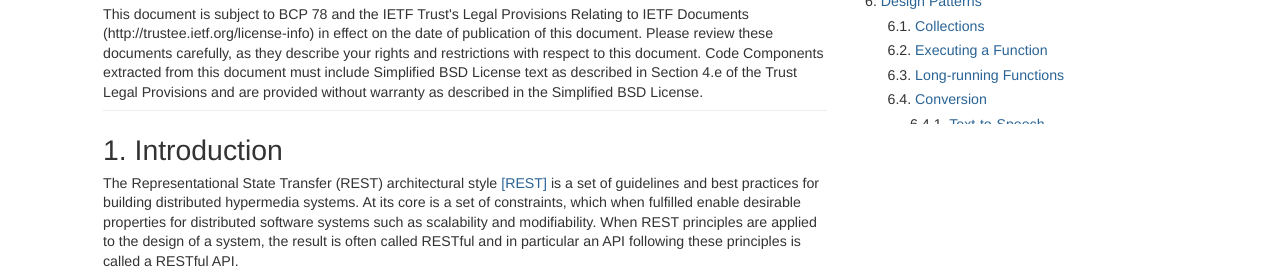
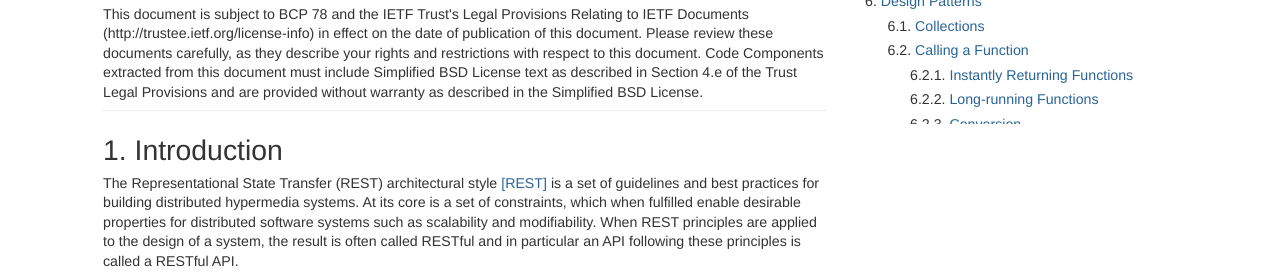
Before and after one commit to solkem/t2trg-rest-iot, a plain HTML site: page draft-keranen-t2trg-rest-iot.html in a window 1280 px wide. Shown: the part 676-952 px from the top of the page. Drawn offline with Linux system fonts and the light colour scheme.

Commit message:
Script updating gh-pages from 6865625. [ci skip]

```diff
--- a/draft-keranen-t2trg-rest-iot.html
+++ b/draft-keranen-t2trg-rest-iot.html
@@ -301,13 +301,14 @@ address {
 <link href="#rfc.section.5.3" rel="Chapter" title="5.3 At Runtime"/>
 <link href="#rfc.section.6" rel="Chapter" title="6 Design Patterns"/>
 <link href="#rfc.section.6.1" rel="Chapter" title="6.1 Collections"/>
-<link href="#rfc.section.6.2" rel="Chapter" title="6.2 Executing a Function"/>
-<link href="#rfc.section.6.3" rel="Chapter" title="6.3 Long-running Functions"/>
-<link href="#rfc.section.6.4" rel="Chapter" title="6.4 Conversion"/>
-<link href="#rfc.section.6.4.1" rel="Chapter" title="6.4.1 Text-to-Speech"/>
-<link href="#rfc.section.6.4.2" rel="Chapter" title="6.4.2 Speech-to-Text"/>
-<link href="#rfc.section.6.5" rel="Chapter" title="6.5 Events as State"/>
-<link href="#rfc.section.6.6" rel="Chapter" title="6.6 Server Push"/>
+<link href="#rfc.section.6.2" rel="Chapter" title="6.2 Calling a Function"/>
+<link href="#rfc.section.6.2.1" rel="Chapter" title="6.2.1 Instantly Returning Functions"/>
+<link href="#rfc.section.6.2.2" rel="Chapter" title="6.2.2 Long-running Functions"/>
+<link href="#rfc.section.6.2.3" rel="Chapter" title="6.2.3 Conversion"/>
+<link href="#rfc.section.6.2.4" rel="Chapter" title="6.2.4 Text-to-Speech Example"/>
+<link href="#rfc.section.6.2.5" rel="Chapter" title="6.2.5 Speech-to-Text Example"/>
+<link href="#rfc.section.6.2.6" rel="Chapter" title="6.2.6 Events as State"/>
+<link href="#rfc.section.6.3" rel="Chapter" title="6.3 Server Push"/>
 <link href="#rfc.section.7" rel="Chapter" title="7 Security Considerations"/>
 <link href="#rfc.section.8" rel="Chapter" title="8 Acknowledgement"/>
 <link href="#rfc.references" rel="Chapter" title="9 References"/>
@@ -409,13 +410,14 @@ address {
 <li>5.3.   <a href="#rfc.section.5.3">At Runtime</a></li>
 </ul><li>6.   <a href="#rfc.section.6">Design Patterns</a></li>
 <ul><li>6.1.   <a href="#rfc.section.6.1">Collections</a></li>
-<li>6.2.   <a href="#rfc.section.6.2">Executing a Function</a></li>
-<li>6.3.   <a href="#rfc.section.6.3">Long-running Functions</a></li>
-<li>6.4.   <a href="#rfc.section.6.4">Conversion</a></li>
-<ul><li>6.4.1.   <a href="#rfc.section.6.4.1">Text-to-Speech</a></li>
-<li>6.4.2.   <a href="#rfc.section.6.4.2">Speech-to-Text</a></li>
-</ul><li>6.5.   <a href="#rfc.section.6.5">Events as State</a></li>
-<li>6.6.   <a href="#rfc.section.6.6">Server Push</a></li>
+<li>6.2.   <a href="#rfc.section.6.2">Calling a Function</a></li>
+<ul><li>6.2.1.   <a href="#rfc.section.6.2.1">Instantly Returning Functions</a></li>
+<li>6.2.2.   <a href="#rfc.section.6.2.2">Long-running Functions</a></li>
+<li>6.2.3.   <a href="#rfc.section.6.2.3">Conversion</a></li>
+<li>6.2.4.   <a href="#rfc.section.6.2.4">Text-to-Speech Example</a></li>
+<li>6.2.5.   <a href="#rfc.section.6.2.5">Speech-to-Text Example</a></li>
+<li>6.2.6.   <a href="#rfc.section.6.2.6">Events as State</a></li>
+</ul><li>6.3.   <a href="#rfc.section.6.3">Server Push</a></li>
 </ul><li>7.   <a href="#rfc.section.7">Security Considerations</a></li>
 <li>8.   <a href="#rfc.section.8">Acknowledgement</a></li>
 <li>9.   <a href="#rfc.references">References</a></li>
@@ -446,7 +448,7 @@ address {
   <dt>Client:</dt>
   <dd style="margin-left: 8">A node that sends requests to servers and receives responses.</dd>
   <dt>Client State:</dt>
-  <dd style="margin-left: 8">The state kept by a client between requests. This typically includes the &#8220;current&#8221; resource, the set of active requests, the history of requests, bookmarks (URIs stored for later retrieval) and application-specific state. (Note that this is called &#8220;Application State&#8221; in <a href="#REST">[REST]</a>, which has some ambiguity in modern (IoT) systems where the overall state of the distributed application (i.e., application state) is reflected in the union of all Client States and Resource States of all clients and servers involved.)</dd>
+  <dd style="margin-left: 8">The state kept by a client between requests. This typically includes the currently processed representation, the set of active requests, the history of requests, bookmarks (URIs stored for later retrieval), and application-specific state (e.g., local variables). (Note that this is called &#8220;Application State&#8221; in <a href="#REST">[REST]</a>, which has some ambiguity in modern (IoT) systems where the overall state of the distributed application (i.e., application state) is reflected in the union of all Client States and Resource States of all clients and servers involved.)</dd>
   <dt>Content Negotiation:</dt>
   <dd style="margin-left: 8">The practice of determining the &#8220;best&#8221; representation for a client when examining the current state of a resource. The most common forms of content negotiation are Proactive Content Negotiation and Reactive Content Negotiation.</dd>
   <dt>Form:</dt>
@@ -549,9 +551,10 @@ address {
 </pre>
 <p class="figure">Figure 4: Constrained RESTful environments</p>
 <h1 id="rfc.section.3.2"><a href="#rfc.section.3.2">3.2.</a> <a href="#system-design" id="system-design">System design</a></h1>
-<p id="rfc.section.3.2.p.1">When designing a RESTful system, the state of the distributed application must be assigned to the different components.  Here, it is important to distinguish between &#8220;client state&#8221; and &#8220;resource state&#8221;.</p>
-<p id="rfc.section.3.2.p.2">Client state encompasses the control flow and the interactions between the components (see <a href="#sec-terms">Section 2</a>).  Following the Stateless constraint, the client state must be kept only on clients.  That is, there is no establishment of shared information about future interactions between client and server (usually called a session).  On the one hand, this makes requests a bit more verbose since every request must contain all the information necessary to process it.  On the other hand, this makes servers efficient and scalable, since they do not have to keep any state about their clients.  Requests can easily be distributed over multiple worker threads or server instances.  For the IoT systems, it lowers the memory requirements for server implementations, which is particularly important for constrained servers (e.g., sensor nodes) and servers serving large amount of clients (e.g., Resource Directory).</p>
-<p id="rfc.section.3.2.p.3">Resource state includes the more persistent data of an application (i.e., independent of the client control flow and lifetime).  This can be static data such as device descriptions, persistent data such as system configuration, but also dynamic data such as the current value of a sensor on a thing.</p>
+<p id="rfc.section.3.2.p.1">When designing a RESTful system, the primary effort goes into modeling the state of the distributed application and assigning it to the different components (i.e., clients and servers).  How clients can navigate through the resources and modify state to achieve their goals is defined through hypermedia controls, that is, links and forms.  Hypermedia controls span a kind of a state machine where the nodes are resources and the transitions are links or forms.  Clients run this state machine (i.e., the application) by retrieving representations, processing the data, and following the included hypermedia controls.  In REST, remote state is changed by submitting forms.  This is usually done by retrieving the current state, modifying the state on the client side, and transfering the new state to the server in the form of new representations &#8211; rather then calling a service and modifying the state on the server side.</p>
+<p id="rfc.section.3.2.p.2">Client state encompasses the current state of the described state machine and the possible next transitions derived from the hypermedia controls within the currently processed representation (see <a href="#sec-terms">Section 2</a>).  Furthermore, clients can have part of the state of the distributed application in local variables.</p>
+<p id="rfc.section.3.2.p.3">Resource state includes the more persistent data of an application (i.e., independent of individual clients).  This can be static data such as device descriptions, persistent data such as system configurations, but also dynamic data such as the current value of a sensor on a thing.</p>
+<p id="rfc.section.3.2.p.4">It is important to distinguish between &#8220;client state&#8221; and &#8220;resource state&#8221; and keep it separate.  Following the Stateless constraint, the client state must be kept only on clients.  That is, there is no establishment of shared information about past and future interactions between client and server (usually called a session).  On the one hand, this makes requests a bit more verbose since every request must contain all the information necessary to process it.  On the other hand, this makes servers efficient and scalable, since they do not have to keep any state about their clients.  Requests can easily be distributed over multiple worker threads or server instances.  For the IoT systems, it lowers the memory requirements for server implementations, which is particularly important for constrained servers (e.g., sensor nodes) and servers serving large amount of clients (e.g., Resource Directory).</p>
 <h1 id="rfc.section.3.3"><a href="#rfc.section.3.3">3.3.</a> <a href="#sec-uris" id="sec-uris">Uniform Resource Identifiers (URIs)</a></h1>
 <p id="rfc.section.3.3.p.1">An important part of RESTful API design is to model the system as a set of resources whose state can be retrieved and/or modified and where resources can be potentially also created and/or deleted.</p>
 <p id="rfc.section.3.3.p.2">Uniform Resource Identifiers (URIs) are used to indicate a resource for interaction, to reference a resource from another resource, to advertise or bookmark a resource, or to index a resource by search engines.</p>
@@ -569,7 +572,7 @@ scheme     authority       path        query   fragment
 <h1 id="rfc.section.3.5"><a href="#rfc.section.3.5">3.5.</a> <a href="#sec-methods" id="sec-methods">HTTP/CoAP Methods</a></h1>
 <p id="rfc.section.3.5.p.1">Section 4.3 of <a href="#RFC7231">[RFC7231]</a> defines the set of methods in HTTP; Section 5.8 of <a href="#RFC7252">[RFC7252]</a> defines the set of methods in CoAP.  As part of the Uniform Interface constraint, each method can have certain properties that give guarantees to clients: Safe methods do not cause any state change on the origin server when applied to a resource.  Idempotent methods can be applied multiple times to the same resource while causing the same visible resource state as a single such request.  The following lists the most relevant methods and gives a short explanation of their semantics.</p>
 <h1 id="rfc.section.3.5.1"><a href="#rfc.section.3.5.1">3.5.1.</a> <a href="#get" id="get">GET</a></h1>
-<p id="rfc.section.3.5.1.p.1">The GET method requests a current representation for the target resource.  Only the origin server needs to know how each of its resource identifiers corresponds to an implementation and how each implementation manages to select and send a current representation of the target resource in a response to GET.</p>
+<p id="rfc.section.3.5.1.p.1">The GET method requests a current representation for the target resource, while the origin server must ensure that there are no side-effects on the resource state.  Only the origin server needs to know how each of its resource identifiers corresponds to an implementation and how each implementation manages to select and send a current representation of the target resource in a response to GET.</p>
 <p id="rfc.section.3.5.1.p.2">A payload within a GET request message has no defined semantics.</p>
 <p id="rfc.section.3.5.1.p.3">The GET method is safe and idempotent.</p>
 <h1 id="rfc.section.3.5.2"><a href="#rfc.section.3.5.2">3.5.2.</a> <a href="#post" id="post">POST</a></h1>
@@ -660,19 +663,22 @@ scheme     authority       path        query   fragment
 <p id="rfc.section.6.p.1">Some classes of interaction with an IoT REST system are straighforward to design; a classic example of reading a temperature from a thermometer device is almost always implemented as a GET request to a resource that represents the current value of the thermometer. However, certain types of interaction, for example data conversions or event handling, do not have as straighforward and well established ways to represent the logic with resources and REST methods.</p>
 <p id="rfc.section.6.p.2">The following sections describe how such interactions can be modeled in a RESTful system and what are the benefits of different approaches.</p>
 <h1 id="rfc.section.6.1"><a href="#rfc.section.6.1">6.1.</a> <a href="#collections" id="collections">Collections</a></h1>
-<h1 id="rfc.section.6.2"><a href="#rfc.section.6.2">6.2.</a> <a href="#executing-a-function" id="executing-a-function">Executing a Function</a></h1>
-<h1 id="rfc.section.6.3"><a href="#rfc.section.6.3">6.3.</a> <a href="#long-running-functions" id="long-running-functions">Long-running Functions</a></h1>
-<h1 id="rfc.section.6.4"><a href="#rfc.section.6.4">6.4.</a> <a href="#conversion" id="conversion">Conversion</a></h1>
-<p id="rfc.section.6.4.p.1">GET is cachable, good for static information such as look-up tables POST if the payload is large or binary, also good for time-dependent information</p>
-<h1 id="rfc.section.6.4.1"><a href="#rfc.section.6.4.1">6.4.1.</a> <a href="#text-to-speech" id="text-to-speech">Text-to-Speech</a></h1>
-<h1 id="rfc.section.6.4.2"><a href="#rfc.section.6.4.2">6.4.2.</a> <a href="#speech-to-text" id="speech-to-text">Speech-to-Text</a></h1>
-<h1 id="rfc.section.6.5"><a href="#rfc.section.6.5">6.5.</a> <a href="#events-as-state" id="events-as-state">Events as State</a></h1>
-<p id="rfc.section.6.5.p.1">In event-centric paradigms such as pub/sub, events are usually represented by an incoming message that might be even be identical for each occurance.  Since the messages are queued, the receiver is aware of each occurance of the event and can react accordingly.  In such systems, ringing a door bell, for instance, would result in a message being sent that represents the event that it was rung.</p>
-<p id="rfc.section.6.5.p.2">In resouce-oriented paradigms such as REST, messages usually carry the current state of the remote resource, independent from the changes (i.e., events) that have lead to that state.  In a naive yet natural yet, a door bell could be modelled as a resource that can have the states unpressed and pressed.  There are, however, a few issues with this approach.  Polling is not an option, as it is highly unlikely to observe the pressed state with a realistic polling interval.  When using CoAP Observe with Confirmable notifications, the server will usually send two notifications for the event that the door bell was pressed: notification for changing from unpressed to pressed and another one for changing back to unpressed.  If the time between the state changes is very short, the server might drop the first notification, as Observe only guarantees only eventual consistency (see Section 1.3 of <a href="#RFC7641">[RFC7641]</a>).</p>
-<p id="rfc.section.6.5.p.3">The solution is to pick a state model that fits better to the application.  In the case of the door bell &#8211; and many other event-driven resources &#8211; it could be a counter that counts how often the bell was pressed.  The corresponding action is taken each time the client observes a change in the received representation.</p>
-<p id="rfc.section.6.5.p.4">In the case of a network outage, this could lead to a ringing sound 10 minutes after the bell was rung.  Also including a timestamp of the last counter increment in the state can help to suppress ringing a sound when the event has become obsolete.</p>
-<h1 id="rfc.section.6.6"><a href="#rfc.section.6.6">6.6.</a> <a href="#server-push" id="server-push">Server Push</a></h1>
-<p id="rfc.section.6.6.p.1">Observing State (asynchronous updates) of a resource</p>
+<h1 id="rfc.section.6.2"><a href="#rfc.section.6.2">6.2.</a> <a href="#calling-a-function" id="calling-a-function">Calling a Function</a></h1>
+<p id="rfc.section.6.2.p.1">To modify resource state, clients usually GET a representation from the server, process it locally, and transfer the resulting state back to the server with a PUT.  Sometimes, however, the state can only be modified on the server side, for instance, because representations would be too large to transfer or part of the required information shall not be accessible to clients.</p>
+<p id="rfc.section.6.2.p.2">In this case, resource state is modified by calling a function.  This is usually modeled with a POST request, as it leaves the behavior semantics completely to the server.</p>
+<h1 id="rfc.section.6.2.1"><a href="#rfc.section.6.2.1">6.2.1.</a> <a href="#instantly-returning-functions" id="instantly-returning-functions">Instantly Returning Functions</a></h1>
+<h1 id="rfc.section.6.2.2"><a href="#rfc.section.6.2.2">6.2.2.</a> <a href="#long-running-functions" id="long-running-functions">Long-running Functions</a></h1>
+<h1 id="rfc.section.6.2.3"><a href="#rfc.section.6.2.3">6.2.3.</a> <a href="#conversion" id="conversion">Conversion</a></h1>
+<p id="rfc.section.6.2.3.p.1">GET is cachable, good for static information such as look-up tables POST if the payload is large or binary, also good for time-dependent information</p>
+<h1 id="rfc.section.6.2.4"><a href="#rfc.section.6.2.4">6.2.4.</a> <a href="#text-to-speech-example" id="text-to-speech-example">Text-to-Speech Example</a></h1>
+<h1 id="rfc.section.6.2.5"><a href="#rfc.section.6.2.5">6.2.5.</a> <a href="#speech-to-text-example" id="speech-to-text-example">Speech-to-Text Example</a></h1>
+<h1 id="rfc.section.6.2.6"><a href="#rfc.section.6.2.6">6.2.6.</a> <a href="#events-as-state" id="events-as-state">Events as State</a></h1>
+<p id="rfc.section.6.2.6.p.1">In event-centric paradigms such as pub/sub, events are usually represented by an incoming message that might be even be identical for each occurance.  Since the messages are queued, the receiver is aware of each occurance of the event and can react accordingly.  In such systems, ringing a door bell, for instance, would result in a message being sent that represents the event that it was rung.</p>
+<p id="rfc.section.6.2.6.p.2">In resouce-oriented paradigms such as REST, messages usually carry the current state of the remote resource, independent from the changes (i.e., events) that have lead to that state.  In a naive yet natural yet, a door bell could be modelled as a resource that can have the states unpressed and pressed.  There are, however, a few issues with this approach.  Polling is not an option, as it is highly unlikely to observe the pressed state with a realistic polling interval.  When using CoAP Observe with Confirmable notifications, the server will usually send two notifications for the event that the door bell was pressed: notification for changing from unpressed to pressed and another one for changing back to unpressed.  If the time between the state changes is very short, the server might drop the first notification, as Observe only guarantees only eventual consistency (see Section 1.3 of <a href="#RFC7641">[RFC7641]</a>).</p>
+<p id="rfc.section.6.2.6.p.3">The solution is to pick a state model that fits better to the application.  In the case of the door bell &#8211; and many other event-driven resources &#8211; it could be a counter that counts how often the bell was pressed.  The corresponding action is taken each time the client observes a change in the received representation.</p>
+<p id="rfc.section.6.2.6.p.4">In the case of a network outage, this could lead to a ringing sound 10 minutes after the bell was rung.  Also including a timestamp of the last counter increment in the state can help to suppress ringing a sound when the event has become obsolete.</p>
+<h1 id="rfc.section.6.3"><a href="#rfc.section.6.3">6.3.</a> <a href="#server-push" id="server-push">Server Push</a></h1>
+<p id="rfc.section.6.3.p.1">Observing State (asynchronous updates) of a resource</p>
 <h1 id="rfc.section.7"><a href="#rfc.section.7">7.</a> <a href="#sec-sec" id="sec-sec">Security Considerations</a></h1>
 <p id="rfc.section.7.p.1">This document does not define new functionality and therefore does not introduce new security concerns.  We assume that system designers apply classic Web security on top of the basic RESTful guidance given in this document.  Thus, security protocols and considerations from related specifications apply to RESTful IoT design.  These include:</p>
 <p/>
```
Also changed, not shown: draft-keranen-t2trg-rest-iot.txt.
